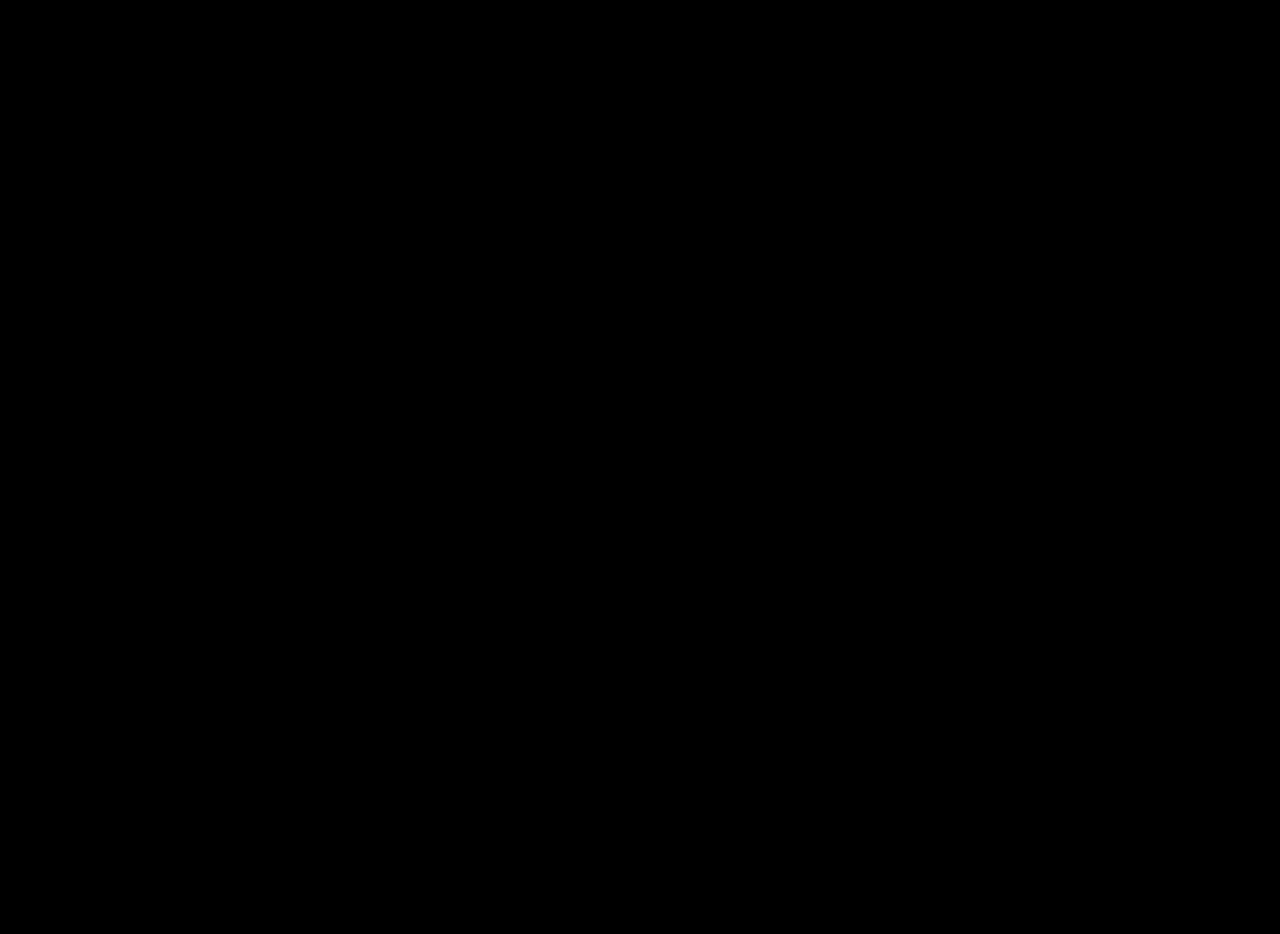
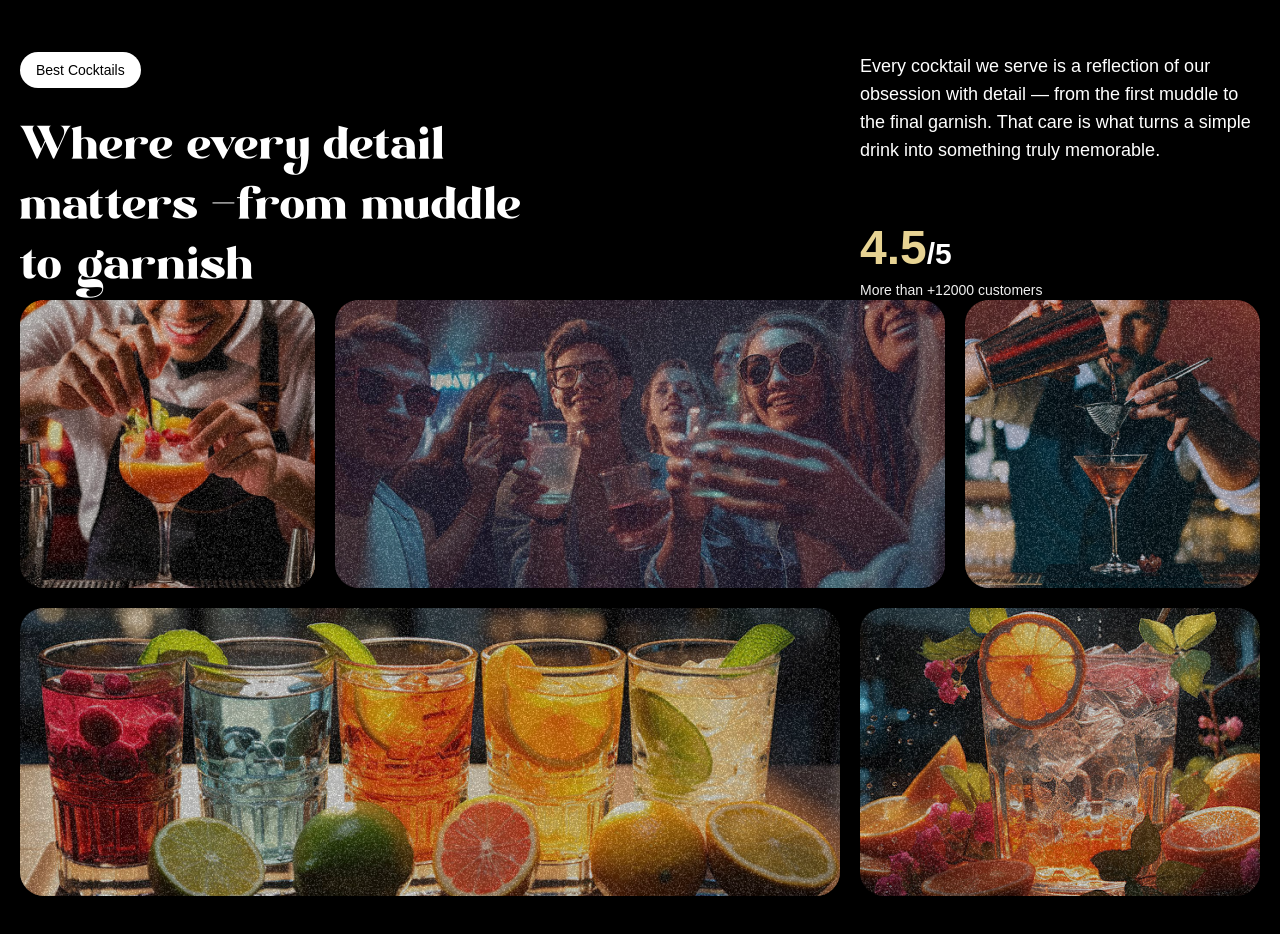
Before and after one commit to mulaz9/gsap_cocktails, a React (Vite) app: page / in a window 1280 px wide. Shown: the part 1660-2594 px from the top of the page. Before the commit the page ends 1600 px from the top, so only its background shows below. Built offline with nearby package versions, Linux system fonts and the light colour scheme; a web font is replaced by a local one.

Commit message:
Implemnt th e about section

```diff
--- a/package.json
+++ b/package.json
@@ -10,8 +10,10 @@
     "preview": "vite preview"
   },
   "dependencies": {
+    "@ffmpeg/ffmpeg": "^0.12.15",
     "@gsap/react": "^2.1.2",
     "@tailwindcss/vite": "^4.1.11",
+    "ffmpeg-static": "^5.2.0",
     "react": "^19.1.0",
     "react-dom": "^19.1.0",
     "react-responsive": "^10.0.1",
--- a/src/App.jsx
+++ b/src/App.jsx
@@ -3,6 +3,7 @@
 import Navbar from "./components/Navbar";
 import Hero from "./components/Hero";
 import Cocktails from "./components/Cocktails";
+import About from "./components/About";
 
 gsap.registerPlugin(ScrollTrigger, SplitText);
 
@@ -12,6 +13,7 @@
       <Navbar />
       <Hero />
       <Cocktails />
+      <About />
     </main>
   );
 };
--- /dev/null
+++ b/src/components/About.jsx
@@ -0,0 +1,99 @@
+import { useGSAP } from "@gsap/react";
+import { SplitText } from "gsap/all";
+import gsap from "gsap";
+
+const About = () => {
+  useGSAP(() => {
+    const titleSplit = SplitText.create("#about h2", {
+      type: "words",
+    });
+
+    const scrollTimeline = gsap.timeline({
+      scrollTrigger: {
+        trigger: "#about",
+        start: "top center",
+      },
+    });
+
+    scrollTimeline
+      .from(titleSplit.words, {
+        opacity: 0,
+        duration: 1,
+        yPercent: 100,
+        ease: "expo.out",
+        stagger: 0.02,
+      })
+      .from(
+        ".top-grid div, .bottom-grid div",
+        {
+          opacity: 0,
+          duration: 1,
+          ease: "power1.inOut",
+          stagger: 0.04,
+        },
+        "-=0.5"
+      );
+  });
+
+  return (
+    <div id="about">
+      <div className="mb-16 md:px-0 px-5">
+        <div className="content">
+          <div className="md:col-span-8">
+            <p className="badge">Best Cocktails</p>
+            <h2>
+              Where every detail matters <span className="text-white">-</span>
+              from muddle to garnish
+            </h2>
+          </div>
+          <div className="sub-content">
+            <p>
+              Every cocktail we serve is a reflection of our obsession with
+              detail — from the first muddle to the final garnish. That care is
+              what turns a simple drink into something truly memorable.
+            </p>
+            <div>
+              <p className="md:text-3xl text-xl font-bold">
+                <span>4.5</span>/5
+              </p>
+              <p className="text-sm text-white-100">
+                More than +12000 customers
+              </p>
+            </div>
+          </div>
+        </div>
+
+        <div className="top-grid">
+          <div className="md:col-span-3">
+            <div className="noisy" />
+            <img src="/images/abt1.png" alt="grid-img-1" />
+          </div>
+
+          <div className="md:col-span-6">
+            <div className="noisy" />
+            <img src="/images/abt2.png" alt="grid-img-2" />
+          </div>
+
+          <div className="md:col-span-3">
+            <div className="noisy" />
+            <img src="/images/abt5.png" alt="grid-img-5" />
+          </div>
+        </div>
+
+        <div className="bottom-grid">
+          <div className="md:col-span-8">
+            <div className="noisy" />
+            <img src="/images/abt3.png" alt="grid-img-3" />
+          </div>
+
+          <div className="md:col-span-4">
+            <div className="noisy" />
+            <img src="/images/abt4.png" alt="grid-img-4" />
+          </div>
+        </div>
+      </div>
+    </div>
+  );
+};
+
+export default About;
```
Also changed, not shown: 1 other file (tests, documents, lock files or other folders).
